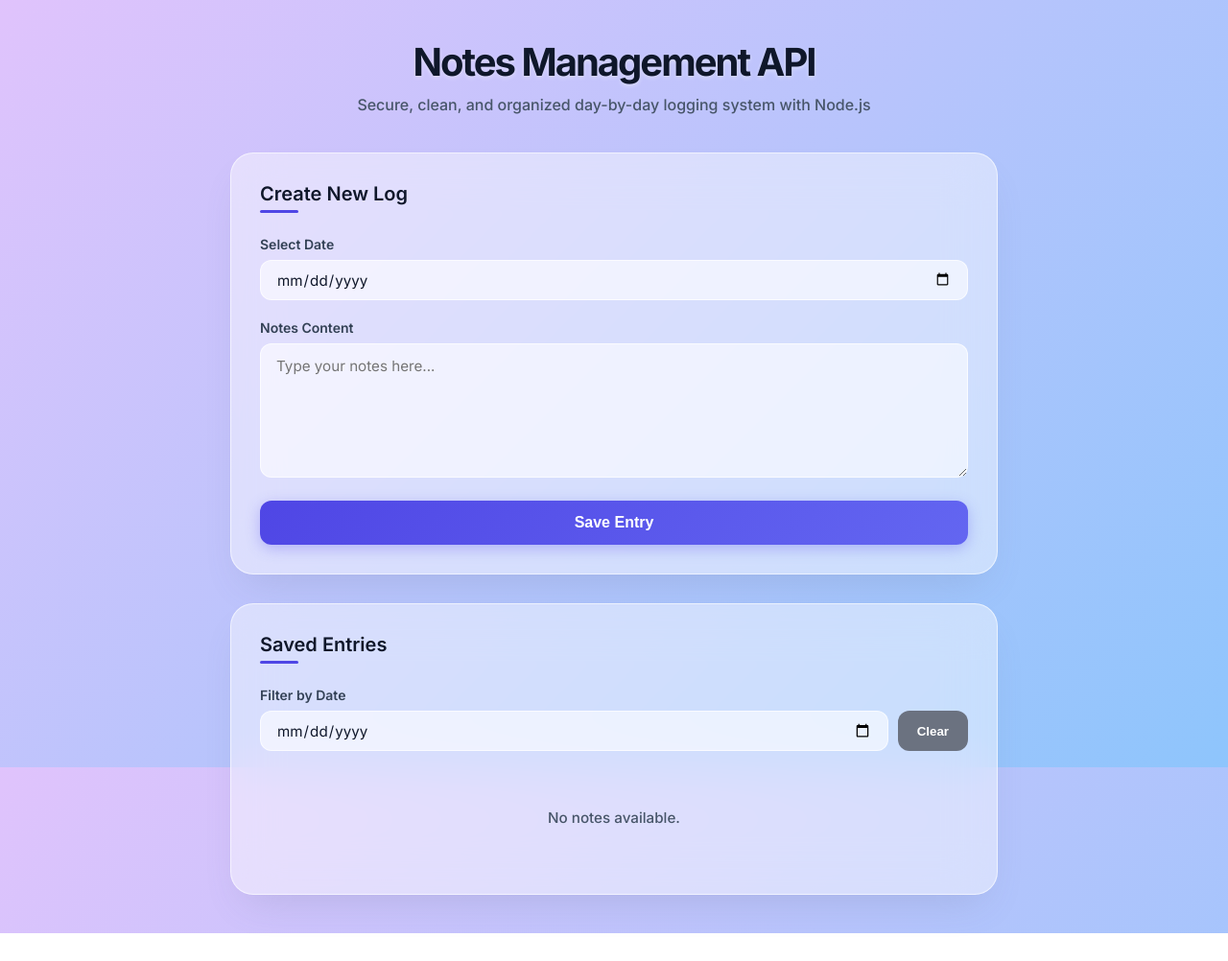
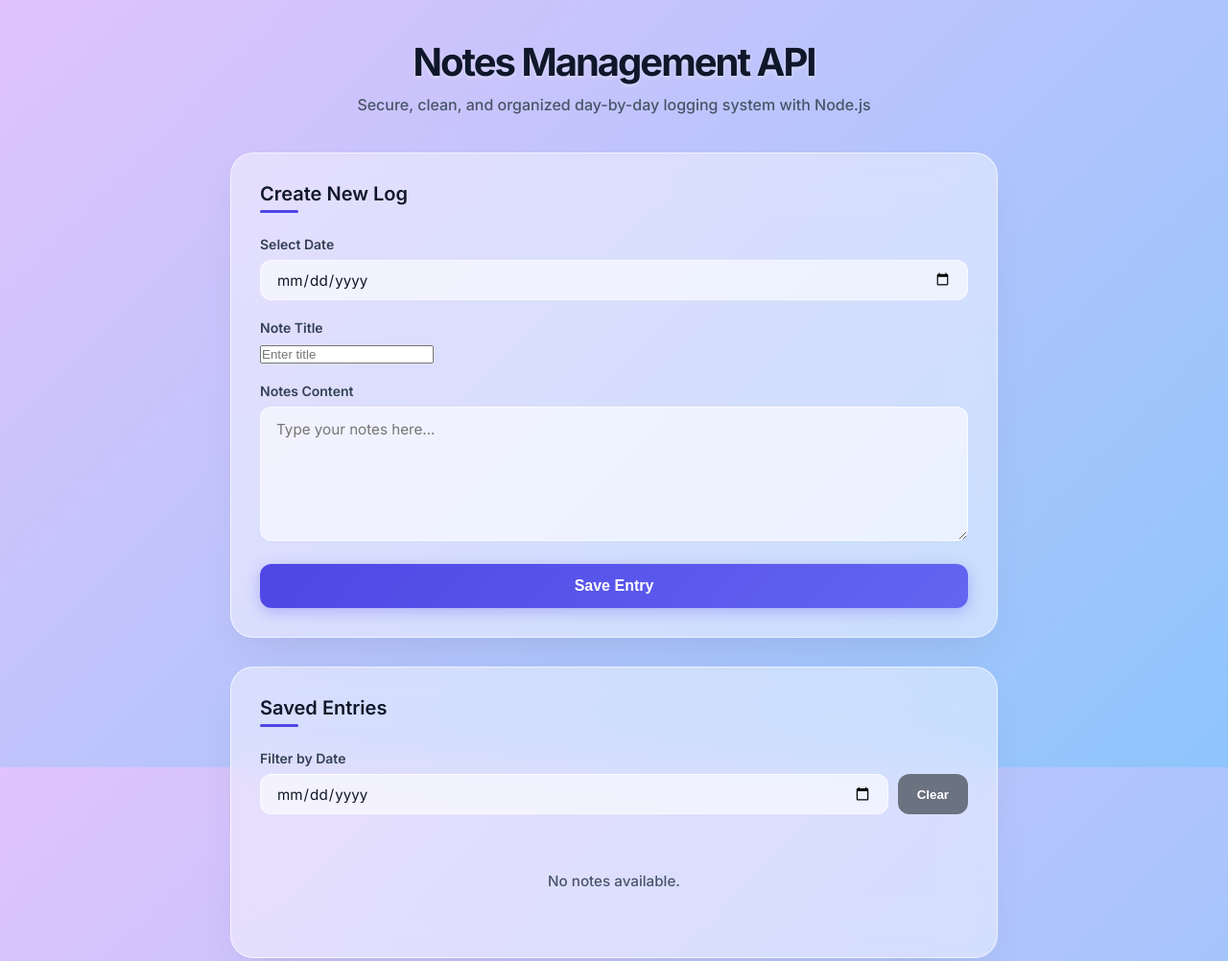
Before and after one commit to Harsh9315/notes-management-api, a website: page index.html in a window 1280 px wide. Shown: the top 1002 px of the page at 96% size. Before the commit the page ends 973 px from the top, so only its background shows below. Drawn offline with Linux system fonts and the light colour scheme; no server answers.

Commit message:
Add title input to note creation form
Added a title input field to the note creation form.

```diff
--- a/index.html
+++ b/index.html
@@ -34,6 +34,11 @@
                         <label for="noteDate">Select Date</label>
                         <input type="date" id="noteDate" required>
                     </div>
+
+                       <div class="form-group">
+            <label for="noteTitle">Note Title</label>
+            <input type="text" id="noteTitle" placeholder="Enter title" required>
+        </div>
 
                     <div class="form-group">
                         <label for="noteText">Notes Content</label>
```
